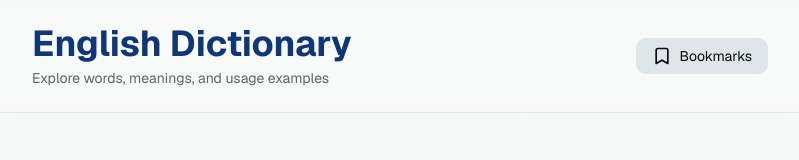
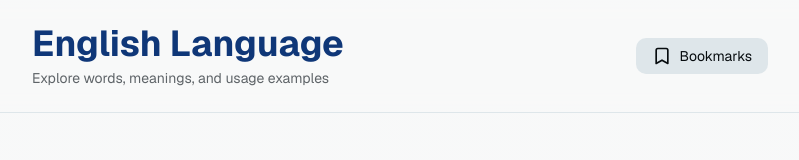
Before and after one commit to bradnen/english-language, a Next.js app: page / in a window 1280 px wide. Shown: the top 160 px of the page, without its empty margins (240-1039 px from the left). Built offline with nearby package versions, Linux system fonts and the light colour scheme.

Commit message:
feat: rename app to English Language
Update branding from "English Dictionary" to "English Language"

Co-authored-by: null <209455822+bradnen@users.noreply.github.com>

```diff
--- a/app/layout.tsx
+++ b/app/layout.tsx
@@ -8,7 +8,7 @@ const _geist = Geist({ subsets: ["latin"] })
 const _geistMono = Geist_Mono({ subsets: ["latin"] })
 
 export const metadata: Metadata = {
-  title: "English Language Dictionary",
+  title: "English Language",
   description: "A modern, clean dictionary for English words with definitions, pronunciation, and examples.",
   generator: "v0.app",
 }
--- a/app/page.tsx
+++ b/app/page.tsx
@@ -42,7 +42,7 @@ export default function Home() {
         <div className="container max-w-3xl mx-auto px-4 py-6">
           <div className="flex items-center justify-between gap-4">
             <div>
-              <h1 className="text-4xl font-bold text-primary">English Dictionary</h1>
+              <h1 className="text-4xl font-bold text-primary">English Language</h1>
               <p className="text-muted-foreground text-sm mt-1">Explore words, meanings, and usage examples</p>
             </div>
             <Link
```
